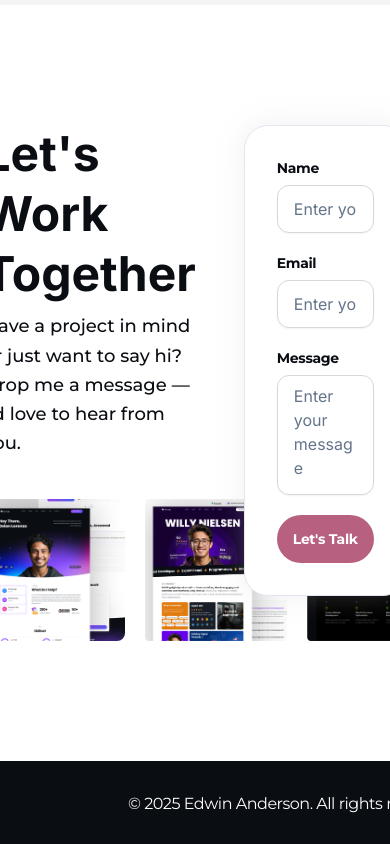
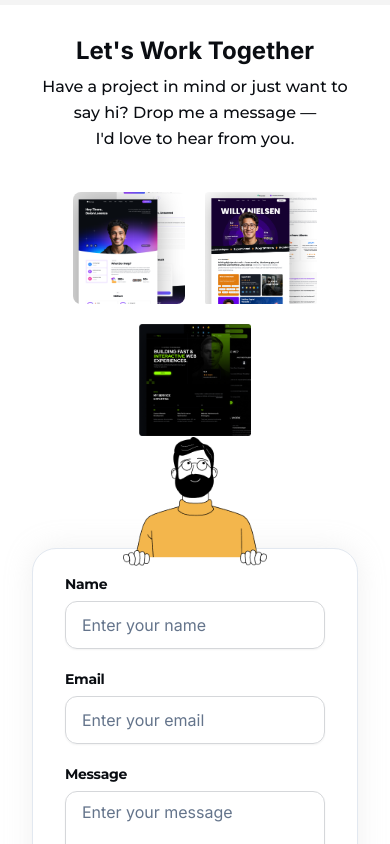
Before and after one commit to alfaizuna/portfolio-web, a Next.js app: page / in a window 390 px wide. Shown: the part 8620-9464 px from the top of the page. Built offline with nearby package versions, Linux system fonts and the light colour scheme; a web font is replaced by a local one.

Commit message:
feat: Integrate framer-motion animations in ContactSection for enhanced user engagement and visibility

```diff
--- a/src/screens/Dekstop/sections/ContactSection/ContactSection.tsx
+++ b/src/screens/Dekstop/sections/ContactSection/ContactSection.tsx
@@ -1,12 +1,13 @@
 "use client";
 
-import React, { useState } from "react";
+import React, { useState, useRef } from "react";
 import { Card, CardContent } from "../../../../components/ui/card";
 import { Button } from "../../../../components/ui/button";
 import { Input } from "../../../../components/ui/input";
 import { Label } from "../../../../components/ui/label";
 import { Textarea } from "../../../../components/ui/textarea";
 import Modal from "../../../../components/modal/Modal";
+import { motion, useInView } from "framer-motion";
 
 export const ContactSection = (): JSX.Element => {
   const [formData, setFormData] = useState({
@@ -17,6 +18,9 @@ export const ContactSection = (): JSX.Element => {
   const [isModalOpen, setIsModalOpen] = useState(false);
   const [isSuccess, setIsSuccess] = useState(false);
   const [isLoading, setIsLoading] = useState(false);
+
+  const ref = useRef(null);
+  const isInView = useInView(ref, { once: true, amount: 0.2 });
 
   const handleInputChange = (e: React.ChangeEvent<HTMLInputElement | HTMLTextAreaElement>) => {
     const { name, value } = e.target;
@@ -49,45 +53,89 @@ export const ContactSection = (): JSX.Element => {
   const closeModal = () => {
     setIsModalOpen(false);
   };
+
+  const leftContainerVariants = {
+    hidden: { opacity: 0 },
+    visible: {
+      opacity: 1,
+      transition: {
+        staggerChildren: 0.2,
+        delayChildren: 0.1,
+      },
+    },
+  };
+
+  const itemVariants = {
+    hidden: { y: 20, opacity: 0 },
+    visible: {
+      y: 0,
+      opacity: 1,
+      transition: {
+        duration: 0.5,
+        ease: "easeOut",
+      },
+    },
+  };
+
+  const formVariants = {
+    hidden: { opacity: 0, y: 50 },
+    visible: {
+      opacity: 1,
+      y: 0,
+      transition: { duration: 0.6, ease: "easeOut", delay: 0.4 },
+    },
+  };
+
   return (
-    <section id="contact" className="flex w-full items-start justify-center gap-12 p-[120px] relative flex-[0_0_auto]">
-      <div className="flex-col w-[540px] justify-center gap-10 flex items-start relative">
-        <div className="flex flex-col items-start gap-2 relative self-stretch w-full flex-[0_0_auto]">
-          <div className="relative self-stretch mt-[-1.00px] text-5xl font-bold text-[#0a0d12] leading-tight">
+    <section ref={ref} id="contact" className="relative flex w-full flex-col items-center justify-center gap-12 p-8 md:p-16 lg:flex-row lg:items-start lg:p-[120px]">
+      <motion.div variants={leftContainerVariants} initial="hidden" animate={isInView ? "visible" : "hidden"} className="relative flex w-full max-w-[540px] flex-col items-center justify-center gap-10 lg:items-start">
+        <motion.div variants={itemVariants} className="relative flex w-full flex-col items-center gap-2 self-stretch lg:items-start">
+          <div className="relative mt-[-1.00px] self-stretch text-center text-2xl font-bold leading-tight text-[#0a0d12] lg:text-left lg:text-5xl">
             Let&apos;s Work Together
           </div>
 
-          <div className="relative self-stretch text-lg font-montserrat font-medium text-[#0a0d12] leading-relaxed">
+          <div className="relative self-stretch text-center font-montserrat text-base font-medium leading-relaxed text-[#0a0d12] lg:text-left lg:text-lg">
             Have a project in mind or just want to say hi? Drop me a message —
             <br />
             I&apos;d love to hear from you.
           </div>
-        </div>
+        </motion.div>
 
-        <div className="inline-flex items-start gap-5 relative flex-[0_0_auto]">
+        <motion.div variants={itemVariants} className="relative inline-flex flex-wrap items-start justify-center gap-5">
           <img
-            className="rounded-lg relative w-[142px] h-[142px] object-cover"
+            className="relative h-28 w-28 rounded-lg object-cover lg:h-[142px] lg:w-[142px]"
             alt="Portfolio image"
             src="/portfolio-image-3.png"
           />
 
           <img
-            className="relative w-[142px] h-[142px] object-cover"
+            className="relative h-28 w-28 object-cover lg:h-[142px] lg:w-[142px]"
             alt="Portfolio image"
             src="/portfolio-image-4.png"
           />
 
           <img
-            className="relative w-[142px] h-[142px] object-cover"
+            className="relative h-28 w-28 object-cover lg:h-[142px] lg:w-[142px]"
             alt="Portfolio image"
             src="/portfolio-image-5.png"
           />
-        </div>
-      </div>
+        </motion.div>
+      </motion.div>
 
-      <Card className="flex flex-col items-stretch p-8 relative flex-1 grow bg-white rounded-3xl shadow-[0px_0px_28px_#c4c4c440]">
-        <CardContent className="p-0 flex-1">
-          <form onSubmit={handleSubmit} className="flex flex-col gap-5 h-full">
+      <motion.div
+        variants={formVariants}
+        initial="hidden"
+        animate={isInView ? "visible" : "hidden"}
+        className="relative w-full max-w-[540px] lg:flex-1 lg:grow"
+      >
+        <Card className="relative mt-16 flex w-full flex-col items-stretch rounded-3xl bg-white p-8 shadow-[0px_0px_28px_#c4c4c440] lg:mt-0">
+          <img
+            className="mx-auto -mt-36 mb-2 block h-auto w-36 lg:hidden"
+            alt="Element"
+            src="/24a839d1d8.png"
+          />
+          <CardContent className="p-0 flex-1">
+            <form onSubmit={handleSubmit} className="flex flex-col gap-5 h-full">
             <div className="flex flex-col gap-1.5">
               <Label className="font-montserrat font-bold text-[#0a0d12] text-sm tracking-tight leading-normal">
                 Name
@@ -143,12 +191,13 @@ export const ContactSection = (): JSX.Element => {
                 {isLoading ? "Sending..." : "Let's Talk"}
               </div>
             </Button>
-          </form>
-        </CardContent>
-      </Card>
+            </form>
+          </CardContent>
+        </Card>
+      </motion.div>
 
       <img
-        className="absolute top-[-35px] left-[calc(50.00%_+_211px)] w-48 h-[170px]"
+        className="absolute top-[-35px] left-[calc(50.00%_+_211px)] hidden h-[170px] w-48 lg:block"
         alt="Element"
         src="/24a839d1d8.png"
       />
```
